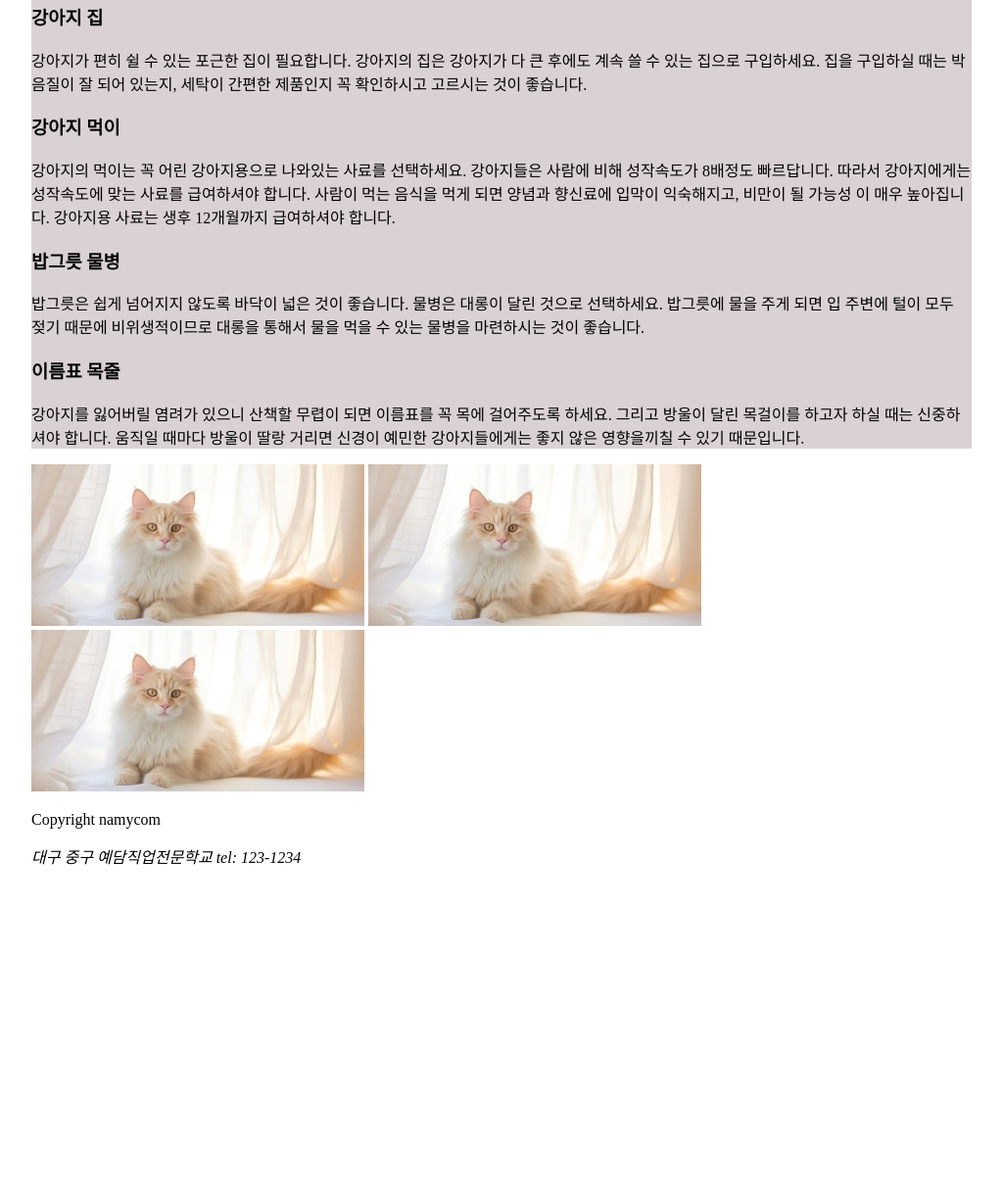
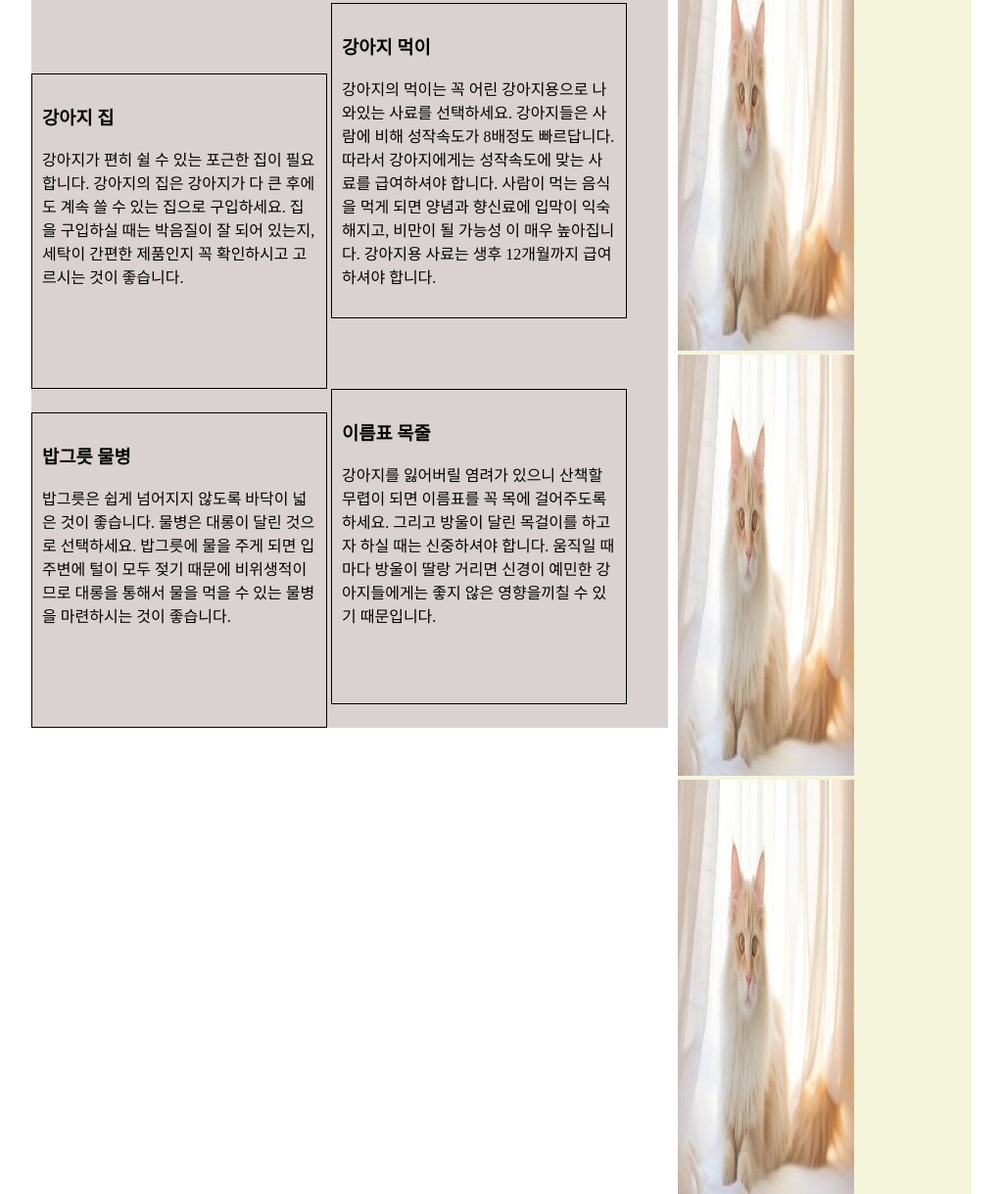
Before and after one commit to SeungMinh1/html, a plain HTML site: page ydam4.html in a window 1280 px wide. Shown: the part 180-1399 px from the top of the page at 98% size, without its empty margins (128-1151 px from the left). Before the commit the page ends 1074 px from the top, so only its background shows below. Drawn offline with Linux system fonts and the light colour scheme.

Commit message:
2024/02/03

```diff
--- a/css/강아지용품.css
+++ b/css/강아지용품.css
@@ -12,7 +12,7 @@ header img{
     width: 200px; height: 100px;
 }
 nav{
-    float: right;
+
 
 }
 nav ul{
@@ -22,8 +22,7 @@ nav ul{
 nav li{
     list-style-type: none;
     display: inline-block;
-    padding-top: 25px;
-   padding-right: 20px;
+
 }
 nav a{
     text-decoration: none;
@@ -31,4 +30,30 @@ nav a{
 }
 section{
     background-color: rgb(218, 210, 210);
+    width: 650px;
+    float: left;
 }
+article{
+    border: 1px solid black;
+    width: 280px;
+    height: 300px;
+    padding: 10px;
+    display: inline-block;
+}
+aside{
+    float: right;
+    background-color: beige;
+    width: 300px;
+}
+aside img{
+    width: 180px; height: 430px;
+}
+
+footer{
+    background-color: rgb(68, 196, 153);
+    clear: both;
+    padding: 15px;
+    text-align: center;
+    color: white;
+    font-weight: bold;
+}
```
